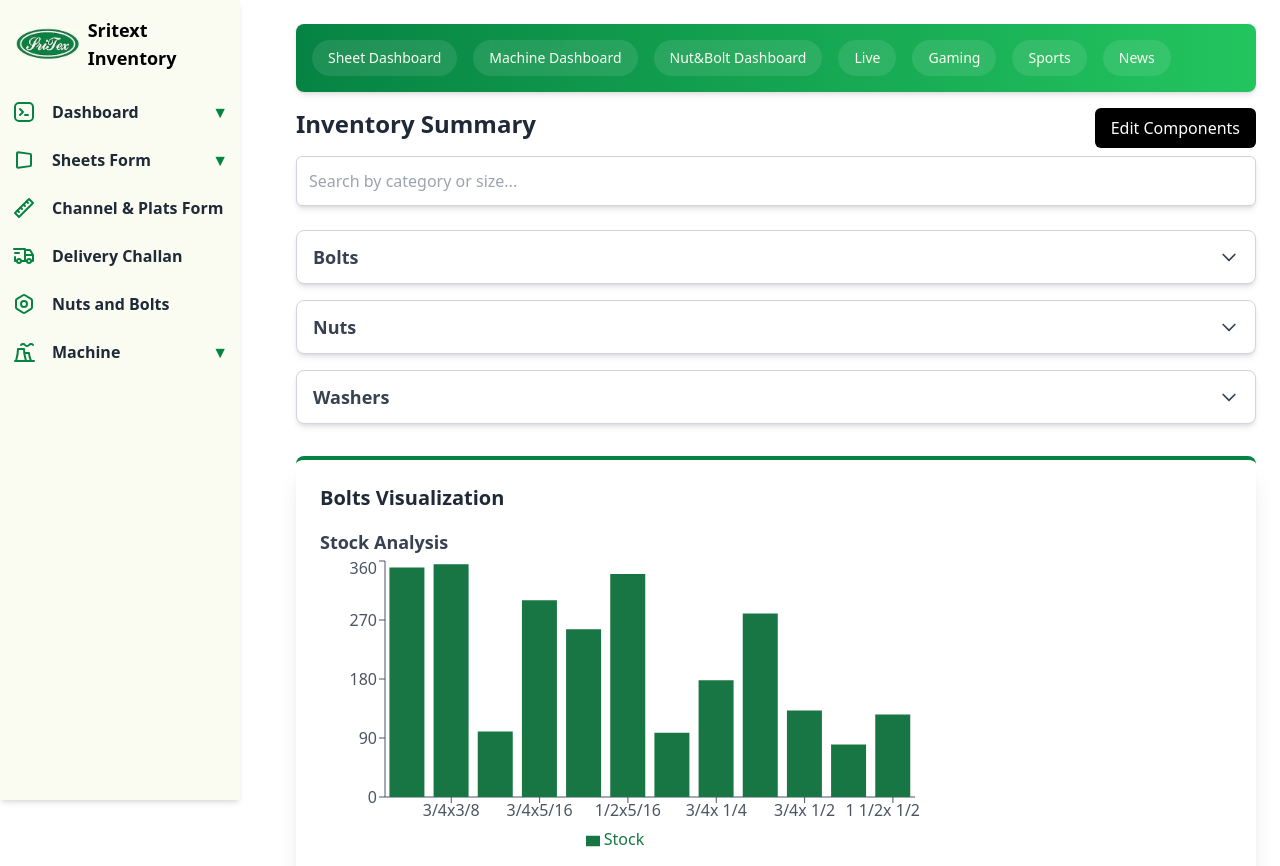
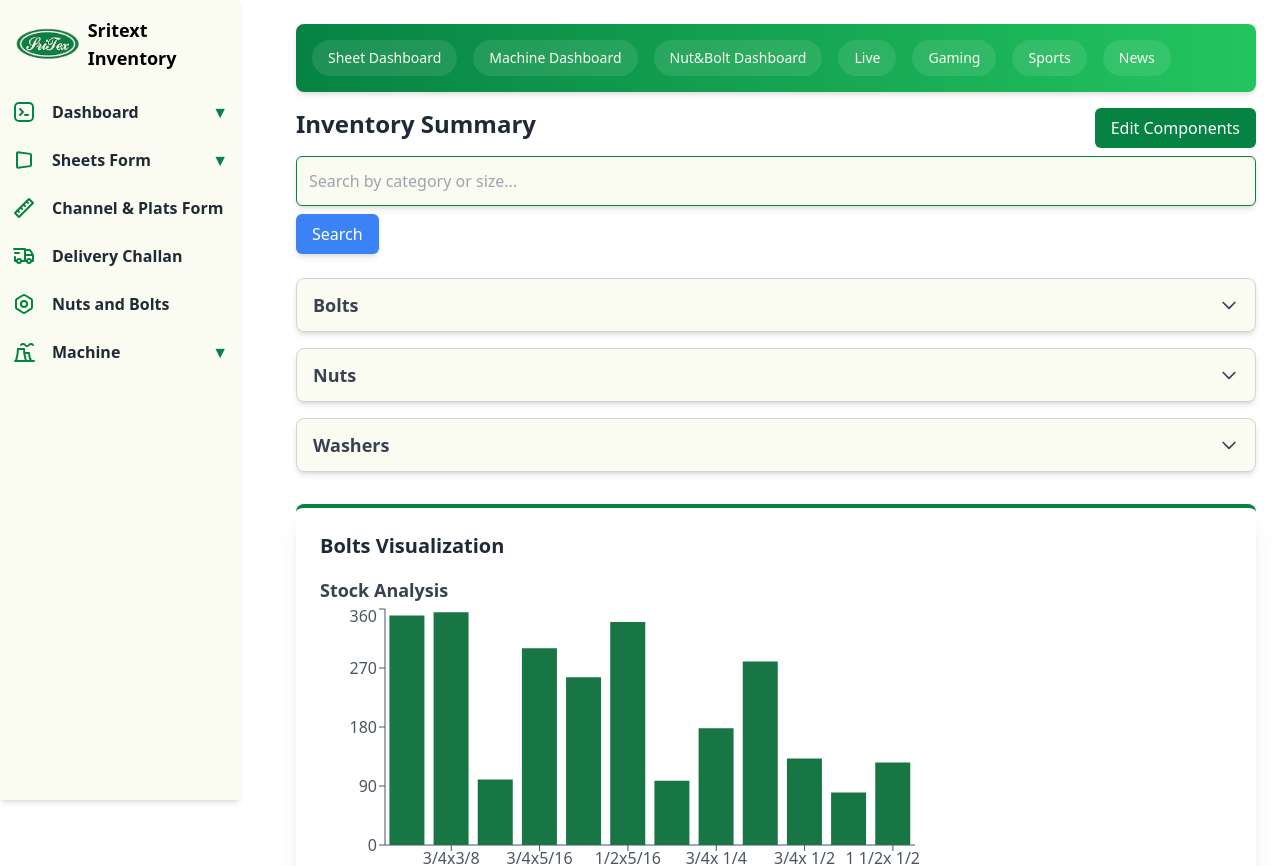
Before and after one commit to Pavithrank02/sritexinventory, a React (Create React App) app: page / in a window 1280 px wide. Shown: the top 866 px of the page. Built offline with nearby package versions, Linux system fonts and the light colour scheme.

Commit message:
debounce options

```diff
--- a/src/components/AnimatedModalButton.js
+++ b/src/components/AnimatedModalButton.js
@@ -15,7 +15,6 @@
   IconTruckDelivery,
   IconBuildingFactory,
 } from "@tabler/icons-react";
-import { motion } from "motion/react";
 
 const boltSize = [
   "Select Size",
@@ -58,7 +57,7 @@
   return (
     <div className=" ">
       <Modal>
-        <ModalTrigger className="bg-black dark:bg-white dark:text-black text-white flex justify-center group/modal-btn">
+        <ModalTrigger className="bg-customBgColor dark:bg-white dark:text-black text-white flex justify-center group/modal-btn">
           <span className="group-hover/modal-btn:translate-x-40 text-center transition duration-500">
             Edit Components
           </span>
@@ -99,7 +98,7 @@
         </ModalTrigger>
         <ModalBody>
           <ModalContent>
-            <h4 className="text-lg md:text-2xl text-neutral-600 dark:text-neutral-100 font-bold text-center mb-8">
+            <h4 className="text-lg md:text-2xl text-neutral-600 dark:text-neutral-100 font-bold text-center mb-8 bg-customBgColor-bg">
               Supplies Been Used
             </h4>
             <form
@@ -143,7 +142,7 @@
                   id="bolts"
                   name="bolts"
                   min="0"
-                  className="w-full p-2 mt-2 border rounded-md shadow-sm border-gray-300 focus:ring-2 focus:ring-blue-400 focus:outline-none dark:bg-neutral-800 dark:border-neutral-600 dark:text-neutral-200"
+                  className="w-full p-2 mt-2 border rounded-md shadow-sm border-customBorderColor focus:ring-2 focus:ring-blue-400 focus:outline-none dark:bg-neutral-800 dark:border-neutral-600 dark:text-neutral-200"
                   placeholder="Enter number of bolts"
                 />
               </div>
@@ -177,7 +176,7 @@
                   id="nuts"
                   name="nuts"
                   min="0"
-                  className="w-full p-2 mt-2 border rounded-md shadow-sm border-gray-300 focus:ring-2 focus:ring-blue-400 focus:outline-none dark:bg-neutral-800 dark:border-neutral-600 dark:text-neutral-200"
+                  className="w-full p-2 mt-2 border rounded-md shadow-sm border-customBorderColor focus:ring-2 focus:ring-blue-400 focus:outline-none dark:bg-neutral-800 dark:border-neutral-600 dark:text-neutral-200"
                   placeholder="Enter number of nuts"
                 />
               </div>
@@ -211,7 +210,7 @@
                   id="washers"
                   name="washers"
                   min="0"
-                  className="w-full p-2 mt-2 border rounded-md shadow-sm border-gray-300 focus:ring-2 focus:ring-blue-400 focus:outline-none dark:bg-neutral-800 dark:border-neutral-600 dark:text-neutral-200"
+                  className="w-full p-2 mt-2 border rounded-md shadow-sm border-customBorderColor focus:ring-2 focus:ring-customBgColor focus:outline-none dark:bg-neutral-800 dark:border-neutral-600 dark:text-neutral-200"
                   placeholder="Enter number of washers"
                 />
               </div>
--- /dev/null
+++ b/src/components/SearchBar.js
@@ -0,0 +1,50 @@
+import React, { useEffect, useState } from "react";
+
+const SearchBar = () => {
+  const [searchData, setSearchData] = useState(""); // Current input value
+  const [debouncedSearch, setDebouncedSearch] = useState(""); // Debounced value
+
+  useEffect(() => {
+    const timer = setTimeout(() => {
+      setDebouncedSearch(searchData);
+    }, 2000);
+
+    return () => clearTimeout(timer);
+  }, [searchData]);
+
+  useEffect(() => {
+    if (debouncedSearch) {
+      console.log("Search triggered for:", debouncedSearch);
+    }
+  }, [debouncedSearch]);
+
+  const handleSearch = (e) => {
+    setSearchData(e.target.value); // Update searchData as user types
+  };
+
+  const handleSubmit = (e) =>{
+     e.preventDefault()
+  }
+
+  return (
+    <div className="mb-6">
+      <form onSubmit={handleSubmit}> {/* Prevent form submission */}
+        <input
+          type="text"
+          placeholder="Search by category or size..."
+          value={searchData}
+          onChange={handleSearch}
+          className="w-full p-3 rounded-md shadow-md border bg-customBgColor-bg border-customBorderColor focus:outline-none focus:ring-2 focus:ring-customBgColor"
+        />
+        <button
+          type="submit"
+          className="mt-2 px-4 py-2 bg-blue-500 text-white rounded-md shadow-md hover:bg-blue-600 transition"
+        >
+          Search
+        </button>
+      </form>
+    </div>
+  );
+};
+
+export default SearchBar;
--- a/src/components/dashboards/DashBoard.js
+++ b/src/components/dashboards/DashBoard.js
@@ -15,6 +15,7 @@
 import { SidebarDemo } from "../SideComponent";
 import HorizontalMenu from "../HorizontalMenu";
 import { AnimatedModalButton } from "../AnimatedModalButton";
+import SearchBar from "../SearchBar";
 
 // Dynamic calculation function
 const calculateSummary = (data) => {
@@ -153,7 +154,6 @@
       }
     });
 
-    console.log("Updated Data:", data);
     return data; // Return the updated data
   };
   calculateWeight(data);
@@ -174,18 +174,12 @@
           </div>
 
           {/* Search Bar */}
-          <div className="mb-6">
-            <input
-              type="text"
-              placeholder="Search by category or size..."
-              className="w-full p-3 rounded-md shadow-md border border-gray-300 focus:outline-none focus:ring-2 focus:ring-blue-400"
-            />
-          </div>
+          <SearchBar />
 
           {/* Dropdown Structure for Each Category */}
           {Object.entries(data).map(([category, items], index) => (
             <div key={index} className="mb-4">
-              <details className="rounded-lg shadow-md bg-white border border-gray-300 group">
+              <details className="rounded-lg shadow-md bg-customBgColor-bg border border-gray-300 group">
                 <summary className="px-4 py-3 flex items-center justify-between cursor-pointer text-lg font-semibold text-gray-700 group-hover:bg-gray-100">
                   <span className="capitalize">{category}</span>
                   <svg
@@ -205,7 +199,7 @@
                 </summary>
 
                 <div className="px-4 py-3">
-                  <div className="grid grid-cols-1 sm:grid-cols-2 lg:grid-cols-4 gap-6">
+                  <div className="grid grid-cols-1 sm:grid-cols-2 lg:grid-cols-4 gap-6 ">
                     {items.map((item, idx) => {
                       const isCritical = item.stock < 50;
                       const shortageOrSurplus =
```
